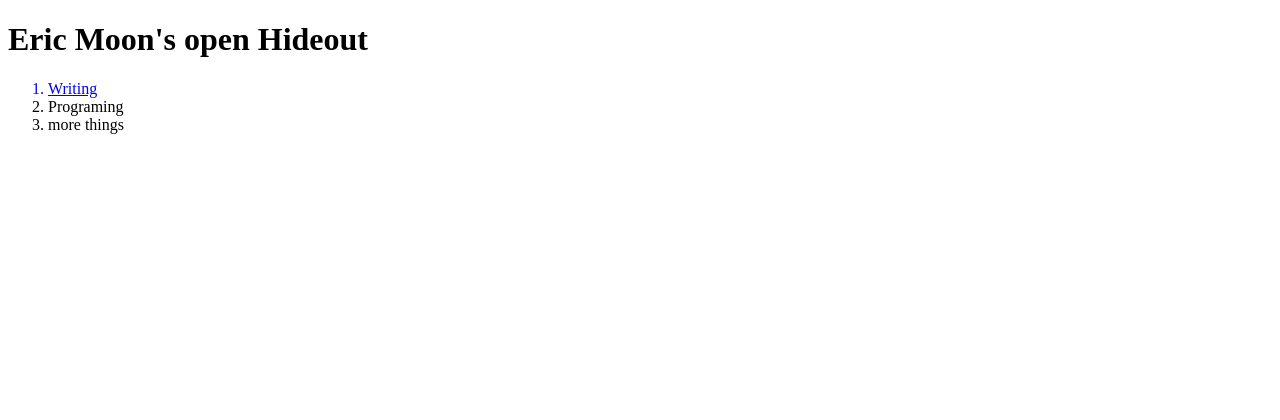
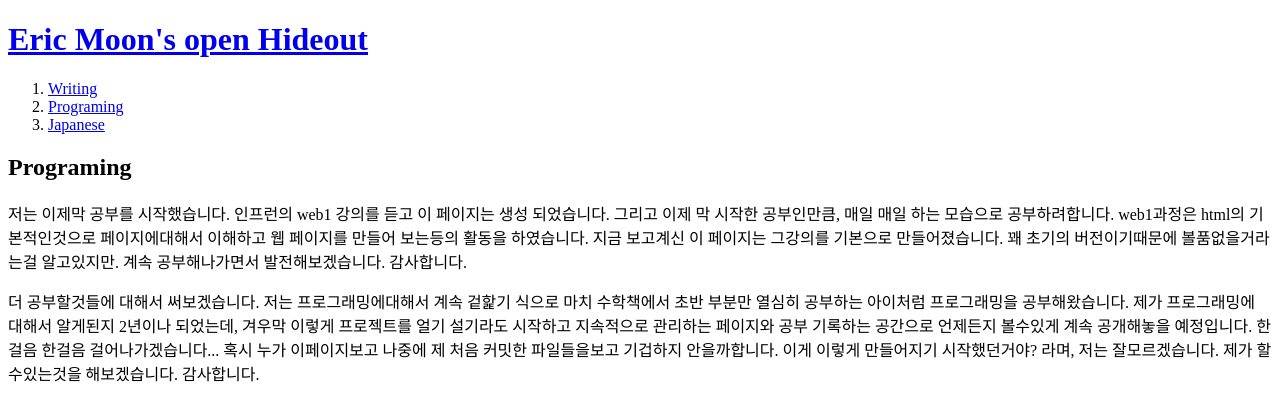
Before and after one commit to EricMoonDev/EMsHideout, a plain HTML site: page 2.html in a window 1280 px wide. Drawn offline with Linux system fonts and the light colour scheme.

Commit message:
20180503_1704

```diff
--- a/2.html
+++ b/2.html
@@ -5,9 +5,26 @@
   <meta charset="utf-8">
 </head>
 <body>
-  <h1>Eric Moon's open Hideout</h1>
+  <h1><a href = "index.html">Eric Moon's open Hideout</a></h1>
   <ol>
-    <a href ="1.html"><li>Writing</li></a>
-    <li>Programing</li>
-    <li>more things</li>
+    <li><a href="1.html">Writing</a></li>
+    <li><a href="2.html">Programing</a></li>
+    <li><a href="3.html">Japanese</a></li>
   </ol>
+<h2>Programing</h2>
+<p>
+  저는 이제막 공부를 시작했습니다. 인프런의 web1 강의를 듣고 이 페이지는 생성 되었습니다.
+  그리고 이제 막 시작한 공부인만큼, 매일 매일 하는 모습으로 공부하려합니다.
+  web1과정은 html의 기본적인것으로 페이지에대해서 이해하고 웹 페이지를 만들어 보는등의 활동을 하였습니다.
+  지금 보고계신 이 페이지는 그강의를 기본으로 만들어졌습니다. 꽤 초기의 버전이기때문에 볼품없을거라는걸 알고있지만.
+  계속 공부해나가면서 발전해보겠습니다. 감사합니다.
+</p>
+</p>
+더 공부할것들에 대해서 써보겠습니다. 저는 프로그래밍에대해서 계속 겉핥기 식으로 마치 수학책에서 초반 부분만 열심히 공부하는
+아이처럼 프로그래밍을 공부해왔습니다. 제가 프로그래밍에 대해서 알게된지 2년이나 되었는데, 겨우막 이렇게 프로젝트를 얼기 설기라도 시작하고
+지속적으로 관리하는 페이지와 공부 기록하는 공간으로 언제든지 볼수있게 계속 공개해놓을 예정입니다.
+한걸음 한걸음 걸어나가겠습니다... 혹시 누가 이페이지보고 나중에 제 처음 커밋한 파일들을보고 기겁하지 안을까합니다.
+이게 이렇게 만들어지기 시작했던거야? 라며, 저는 잘모르겠습니다. 제가 할수있는것을 해보겠습니다. 감사합니다.
+</p>
+</body>
+</html>
```
Also changed, not shown: 1.html (+10 -3 lines), 3.html (+15 -4 lines), index.html (+14 -4 lines).
